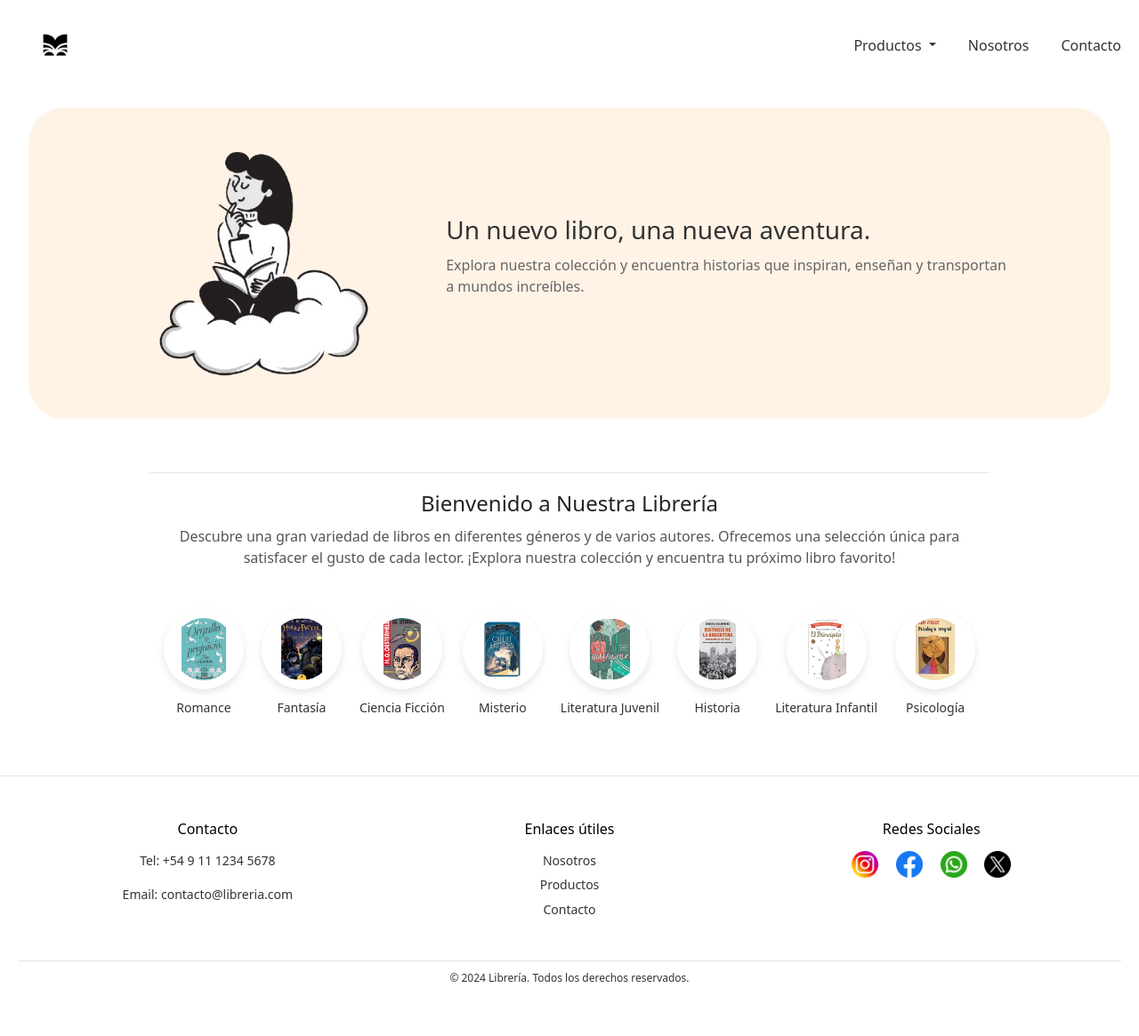
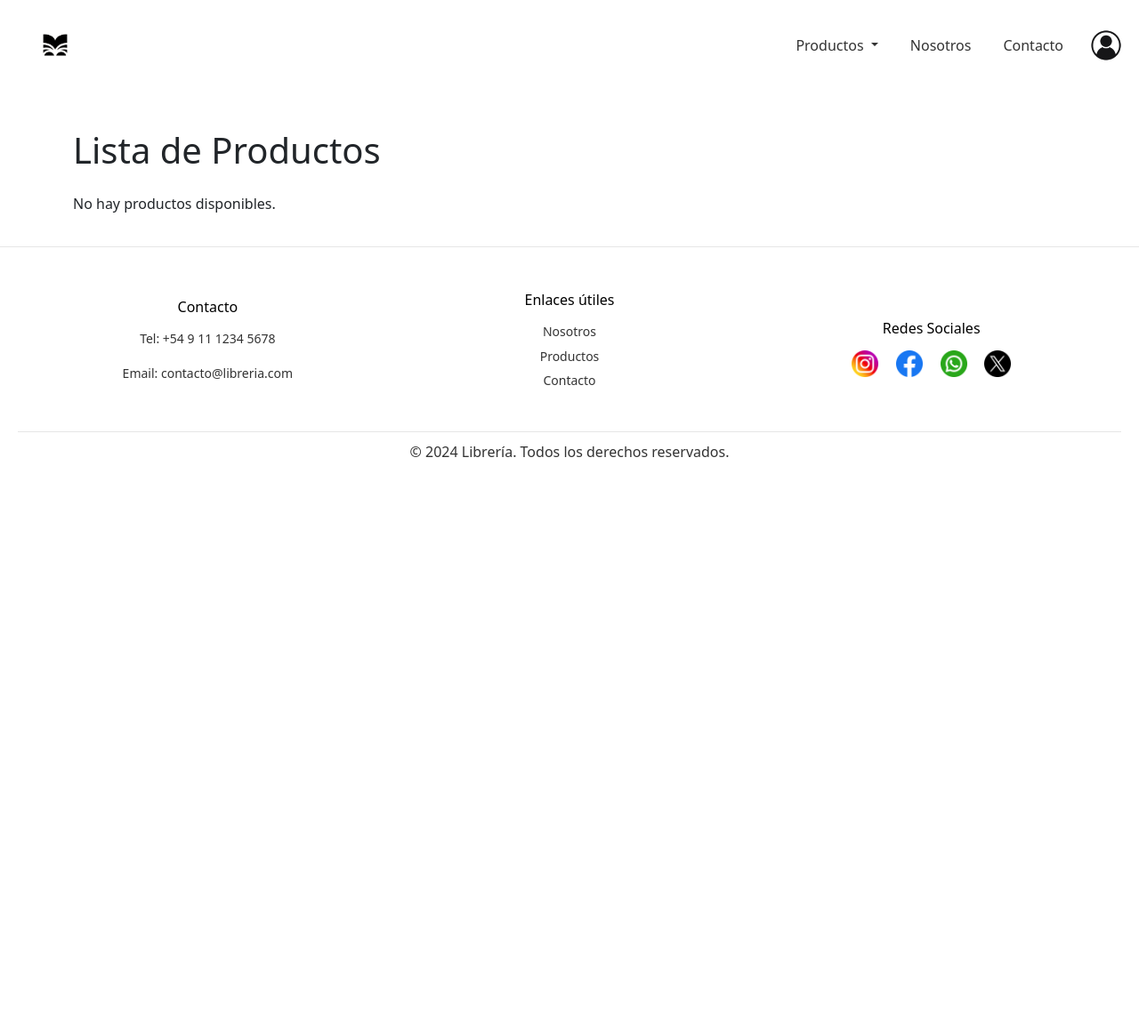
Before and after one commit to abigc23/E-commerce, a Django app: page /visualize/ in a window 1280 px wide. Shown: the whole page at 89% size. After the commit the page ends 514 px from the top, so only its background shows below. Run offline with Django 5.2, Linux system fonts and the light colour scheme; parts of the project's set-up code (start-up, migrations or seed data) failed here and were passed over.

Commit message:
Estilo general

```diff
--- a/App/static/css/style.css
+++ b/App/static/css/style.css
@@ -15,6 +15,16 @@ body {
 
 /* Header */
 
+.navbar-nav ms-auto{
+    align-content: center;
+    display: flex;
+    justify-content: flex-end;
+}
+.navbar-nav .nav-item{
+    display: flex;
+    align-items: center;
+}
+
 .navbar-nav .nav-link {
     color: #333;
     margin-left: 20px;
@@ -23,6 +33,12 @@ body {
 
 .navbar-nav .nav-link:hover {
     color: #ddd;
+}
+
+.navbar-nav .userlogo{
+    width: 50px;
+    height: 50px;
+    margin-left: 15px;
 }
 
 .logotipo{
@@ -41,6 +57,7 @@ body {
     padding: 8px 12px;
     text-align: left;
   }
+
 
 /* Banner */
 .banner {
@@ -95,10 +112,11 @@ body {
 
 /* Main Content */
 .main_content {
-    padding: 20px 10%;
-    max-width: 1200px;
-    margin: auto;
+    width: 95%;          /* El ancho total será del 90% */
+    padding: 20px;       /* Espaciado interno (padding) uniforme */
+    margin: 0 auto;      /* Centra el contenido */
 }
+
 
 /* Intro Section */
 .intro_section {
@@ -122,6 +140,8 @@ body {
 .store_info p {
     font-size: 16px;
     color: #555;
+    max-width: 80%;
+    margin: 0 auto;
 }
 .genre-circles {
     display: flex;
@@ -168,7 +188,7 @@ body {
     padding: 40px 20px;
     font-size: 14px;
     text-align: center;
-    border-top: 1px solid #e6e6e6;;
+    border-top: 1px solid #e6e6e6;
 }
 
 .footer-container {
@@ -184,21 +204,34 @@ body {
     flex: 1;
     min-width: 200px;
     margin: 10px 0;
+    align-content: center;
+    justify-content: center;
+    align-items: center;
+    flex-direction: column;
 }
 
 .footer-column h4 {
     font-size: 16px;
     margin-bottom: 15px;
     color: #000;
+    text-align: center; /* Centrado para el h4 */
+}
+
+.footer-column .item-col{
+    text-align: left;
+}
+
+.footer-column .details-footer{
+    text-align: center;
 }
 
 .footer-column p,
-.footer-column ul,
-.footer-column a {
+.footer-column li a {
     font-size: 14px;
     color: #333;
     line-height: 1.6;
     text-decoration: none;
+    text-align: left;
 }
 
 .footer-column ul {
@@ -231,7 +264,7 @@ body {
 
 .footer-bottom {
     margin-top: 20px;
-    font-size: 12px;
+    font-size: 16px;
     color: #333;
     border-top: 1px solid #e6e6e6;
     padding-top: 10px;
--- a/App/templates/index.html
+++ b/App/templates/index.html
@@ -14,6 +14,7 @@
 </head>
 
 <body>
+    {% block header %}
     <header>
         <nav class="navbar navbar-expand-lg">
             <div class="container-fluid">
@@ -51,11 +52,23 @@
                   <li class="nav-item">
                     <a class="nav-link" href="#contact_btn">Contacto</a>
                   </li>
+                  <li>
+                    <a href="">
+                        <img src="{% static 'img/user.png' %}" alt="Usuario" class="userlogo">
+                    </a>
+                  </li>
                 </ul>
               </div>
             </div>
           </nav>
+    </header>
+    {% endblock %}
 
+    <!-- Main content -->
+
+    <main class="main_content">
+
+        {% block content %}
 
         <section class="banner">
             {% block banner %}
@@ -68,13 +81,6 @@
             </div>
             {% endblock %}
         </section>
-    </header>
-
-
-    <!-- Main content -->
-
-    <main class="main_content">
-        {% block content %}
 
         <div class="intro_section">
             <div class="separator"></div>
@@ -86,7 +92,7 @@
             </article>
         </div>
 
-        <!-- Genres -->
+        <!-- Categories -->
 
         <div class="genre-circles">
             <a href="" class="genre-circle">
@@ -123,7 +129,7 @@
             </a>
         </div>
 
-        <!-- Books -->
+        <!-- Last five books -->
 
         <div class="products_section">
             {% for book in books %}
@@ -135,24 +141,25 @@
               </div>
             {% endfor %}
         </div>
+
         {% endblock %}
     </main>
 
     <!-- Footer -->
-
+    {% block footer %}
     <footer class="footer">
         <div class="footer-container">
             <div class="footer-column">
                 <h4>Contacto</h4>
-                <p>Tel: +54 9 11 1234 5678</p>
-                <p>Email: contacto@libreria.com</p>
+                <p class="details-footer">Tel: +54 9 11 1234 5678</p>
+                <p class="details-footer">Email: contacto@libreria.com</p>
             </div>
             <div class="footer-column">
                 <h4>Enlaces útiles</h4>
                 <ul>
-                    <li><a href="#nosotros">Nosotros</a></li>
-                    <li><a href="#productos">Productos</a></li>
-                    <li><a href="#contacto">Contacto</a></li>
+                    <li><a href="#nosotros" class="items-col">Nosotros</a></li>
+                    <li><a href="#productos" class="items-col">Productos</a></li>
+                    <li><a href="#contacto" class="items-col">Contacto</a></li>
                 </ul>
             </div>
             <div class="footer-column">
@@ -169,6 +176,7 @@
             <p>&copy; 2024 Librería. Todos los derechos reservados.</p>
         </div>
     </footer>
+    {% endblock %}
 
     <!-- Bootstrap JS -->
     <script src="https://cdn.jsdelivr.net/npm/bootstrap@5.3.3/dist/js/bootstrap.bundle.min.js"
--- a/App/templates/pages/visualize.html
+++ b/App/templates/pages/visualize.html
@@ -1,31 +1,28 @@
 {% extends 'index.html' %}
 
 {% load static %}
-
-    {% block visualize %}
-        <img src="{% static 'img/index/products_banner.png' %}" alt="Productos">
-    {% endblock %}
-
-    {% block body %}
-        <div class="products-container">
-            <h1>Lista de Productos</h1>
-            <div class="products_section">
-                {% for book in books %}
-                    <div class="card" style="width: 300px; margin-top: 20px;">
+    {% block content %}
+    <div class="container">
+        <h1 class="my-4">Lista de Productos</h1>
+        <div class="row">
+            {% for book in books %}
+                <div class="col-md-4 col-sm-6 mb-4">
+                    <div class="card">
                         <img src="{{ book.cover_image }}" class="card-img-top" alt="Portada del libro">
                         <div class="card-body">
-                            <h4 class="card-title">Título: {{ book.title }}</h4>
-                            <p class="card-text">Descripción: {{ book.description }}</p>
-                            <p class="card-text">Fecha de publicación: {{ book.publication_date }}</p>
-                            <p class="card-text">ISBN: {{ book.isbn }}</p>
-                            <p class="card-text">Precio: ${{ book.price }}</p>
-                            <p class="card-text">Stock: {{ book.stock }}</p>
-                            <p class="card-text">Autor: {{ book.author.name }}</p>
+                            <h5 class="card-title">{{ book.title }}</h5>
+                            <p class="card-text">{{ book.description }}</p>
+                            <p class="card-text"><strong>Fecha de publicación:</strong> {{ book.publication_date }}</p>
+                            <p class="card-text"><strong>ISBN:</strong> {{ book.isbn }}</p>
+                            <p class="card-text"><strong>Precio:</strong> ${{ book.price }}</p>
+                            <p class="card-text"><strong>Stock:</strong> {{ book.stock }}</p>
+                            <p class="card-text"><strong>Autor:</strong> {{ book.author.name }}</p>
                         </div>
                     </div>
-                {% empty %}
-                    <p>No hay productos disponibles.</p>
-                {% endfor %}
-            </div>
+                </div>
+            {% empty %}
+                <p>No hay productos disponibles.</p>
+            {% endfor %}
         </div>
+    </div>
     {% endblock %}
```
Also changed, not shown: App/static/img/user.jpg (added), App/static/img/user.png (added).
